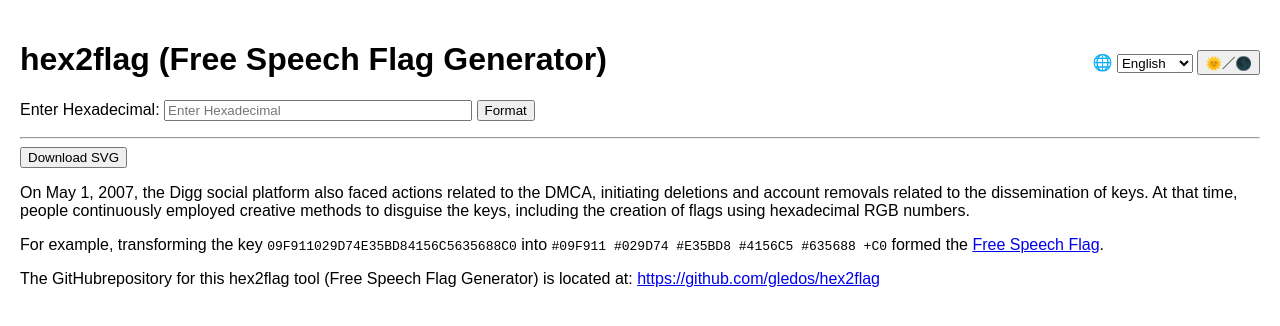
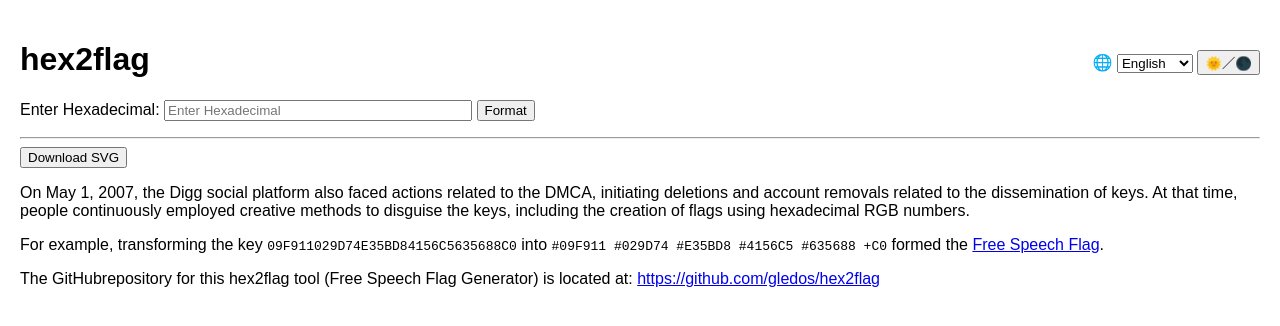
Before and after one commit to gledos/hex2flag, a plain HTML site: page index.html in a window 1280 px wide. Drawn offline with Linux system fonts and the light colour scheme.

Commit message:
Update index.html

```diff
--- a/index.html
+++ b/index.html
@@ -44,7 +44,7 @@
 </head>
 <body>
     <div id="header">
-        <h1>hex2flag <span id="subtitle">(Free Speech Flag Generator)</span></h1>
+        <h1>hex2flag</h1>
         <div>
             <label for="languageSelector">🌐</label>
             <select id="languageSelector" onchange="changeLanguage()">
```
